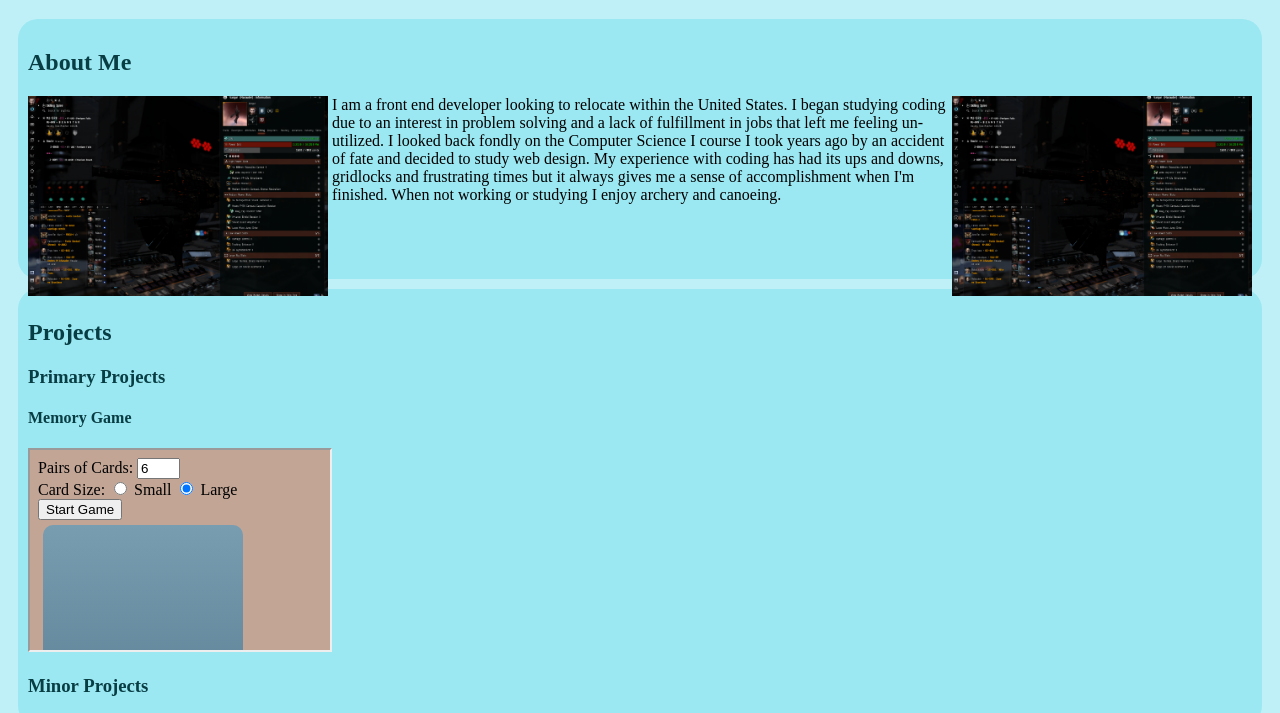
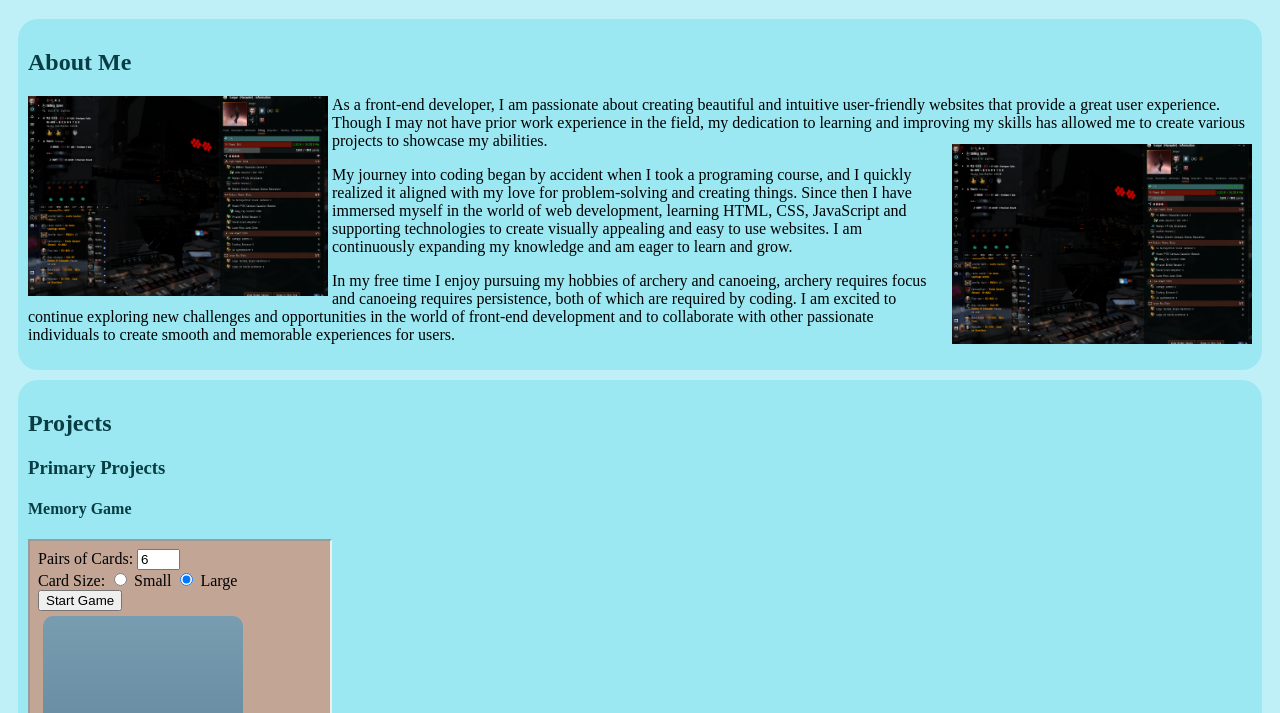
Before and after one commit to SerenFowler/SerenFowler.github.io, a plain HTML site: page profile.html in a window 1280 px wide. Shown: the part 87-800 px from the top of the page. Drawn offline with Linux system fonts and the light colour scheme.

Commit message:
Updated about me section

```diff
--- a/profile.html
+++ b/profile.html
@@ -24,7 +24,9 @@
                 <div id="aboutMeSpacer"></div>
                 <img id="bow" src="./Resources/images/testImage.PNG">
                 <div class="phoneImageSpacer"></div>
-                <p>I am a front end developer looking to relocate within the United States. I began studying coding due to an interest in problem solving and a lack of fulfillment in jobs that left me feeling un-utilized. I looked back fondly on the Computer Science I course I took years ago by an accident of fate and decided to study web design. My experience with coding has had its ups and downs, gridlocks and frustrating times but it always gives me a sense of accomplishment when I'm finished. When not working or studying I enjoy archery and canoeing.</p>
+                <p>As a front-end developer, I am passionate about creating beautiful and intuitive user-friendly websites that provide a great user experience.  Though I may not have prior work experience in the field, my dedication to learning and improving my skills has allowed me to create various projects to showcase my abilities.</p>
+                <p>My journey into coding began by accident when I took a programing course, and  I quickly realized it aligned with my love for problem-solving and creating things.  Since then I have immersed myself in the world of web development, learning HTML, CSS, JavaScript and supporting technologies to create visually appealing and easy to use websites.  I am continuously expanding my knowledge and am eager to learn and grow.</p>
+                <p>In my free time I enjoy pursuing my hobbies of archery and canoeing, archery requires focus and canoeing requires persistence, both of which are required by coding.  I am excited to continue exploring new challenges and opportunities in the world of front-end development and to collaborate with other passionate individuals to create smooth and memorable experiences for users.</p>
             </div>
         </section>
         <section id="projects">
```
